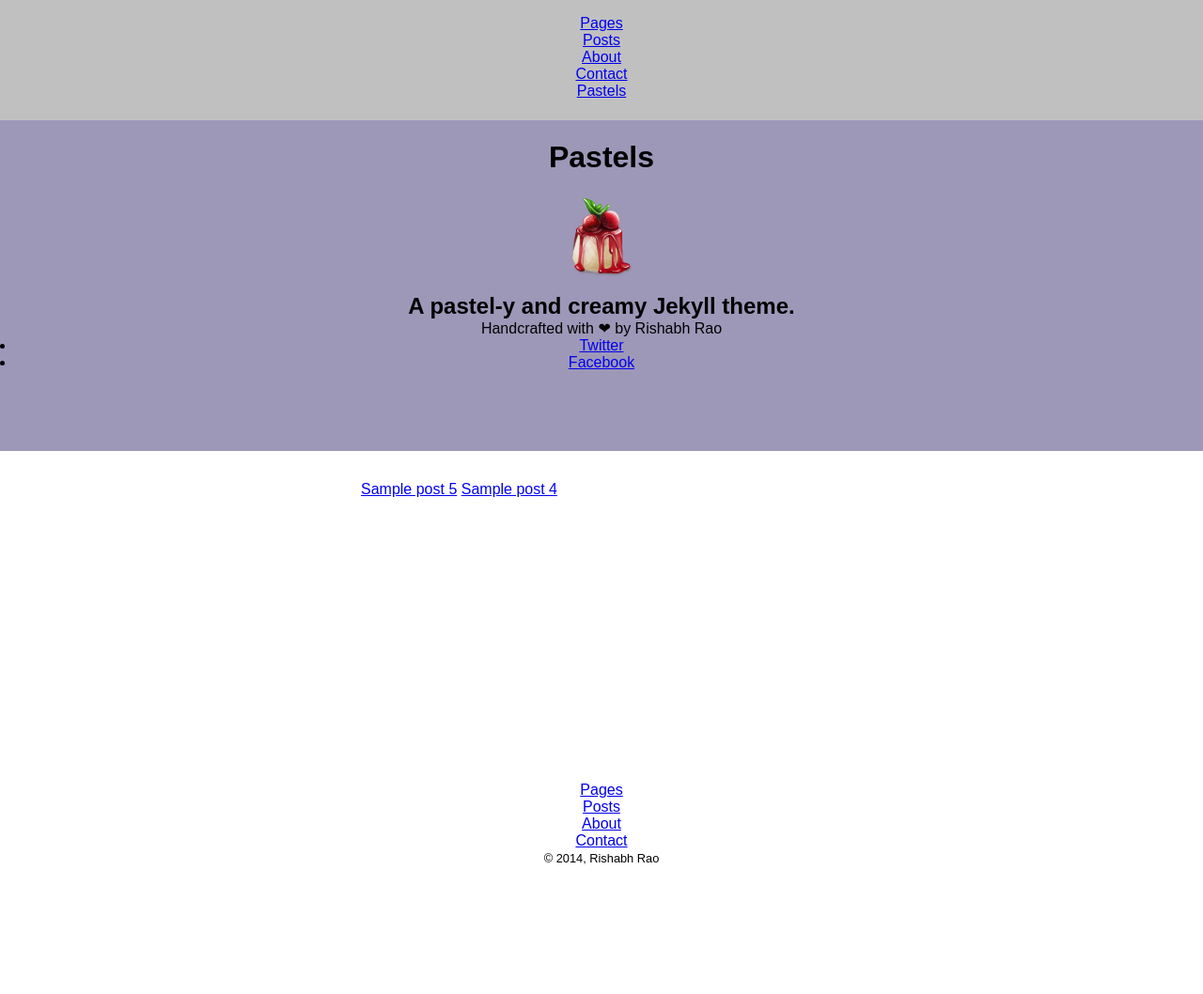
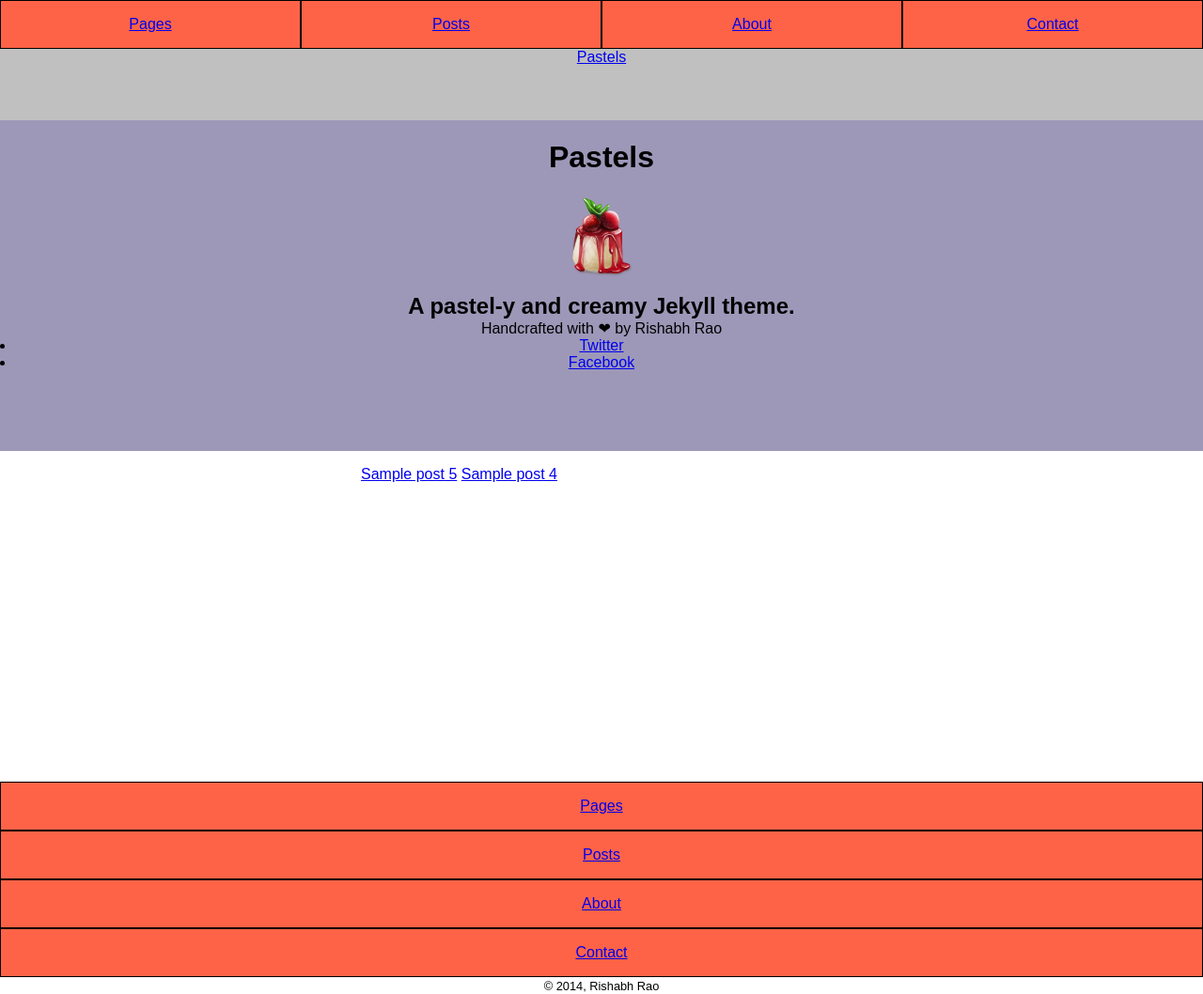
Before and after one commit to rishabh-ink/pastels, a Jekyll site: the page built from index.html, in a window 1280 px wide and 1058 px high. Shown: the whole window at 94% size. Built offline with Jekyll 4.4.1, drawn with Linux system fonts in a browser that asks for light colours; Markdown is read by kramdown in place of the engine named in the settings.

Commit message:
Menu inlining

```diff
--- a/css/components/_header.scss
+++ b/css/components/_header.scss
@@ -1,6 +1,6 @@
 .header {
   background-color: silver;
-  padding: 1rem;
+  padding: $header-padding;
   position: fixed;
   height: $header-height;
   width: 100%;
--- a/css/main.css
+++ b/css/main.css
@@ -510,7 +510,7 @@ body {
 .item {
   background-color: white;
   margin-top: 30rem;
-  padding: 2rem;
+  padding: 1rem;
   min-height: 22rem;
   position: relative;
   z-index: 10;
@@ -526,7 +526,7 @@ body {
 /* line 1, components/_header.scss */
 .header {
   background-color: silver;
-  padding: 1rem;
+  padding: 0;
   position: fixed;
   height: 8rem;
   width: 100%;
@@ -539,6 +539,25 @@ body {
   list-style: none;
 }
 
+/* line 5, components/_menu.scss */
+.menu__item {
+  background-color: tomato;
+  border: 1px solid black;
+  padding: 1rem 0.5rem;
+}
+
+/* line 11, components/_menu.scss */
+.header .menu__item {
+  display: inline-block;
+  width: 25%;
+}
+
+/* line 16, components/_menu.scss */
+.footer .menu__item {
+  display: block;
+  width: 100%;
+}
+
 /* line 1, components/_footer.scss */
 .footer {
   background-color: white;
--- a/css/settings/_settings.scss
+++ b/css/settings/_settings.scss
@@ -3,6 +3,7 @@
  */
 // Header
 $header-height: 8rem;
+$header-padding: 0;
 // /Header
 
 // Banner
@@ -14,6 +15,11 @@ $banner-padding: 0 1rem;
 $item-padding: 1rem;
 $item-width: 32rem; // See https://baymard.com/blog/line-length-readability
 // /Item
+
+// Menu
+$menu__item-padding: 1rem 0.5rem;
+$menu__item-count: 4;
+// /Menu
 
 
 
```
Also changed, not shown: css/components/_menu.scss (+16 -0 lines).
